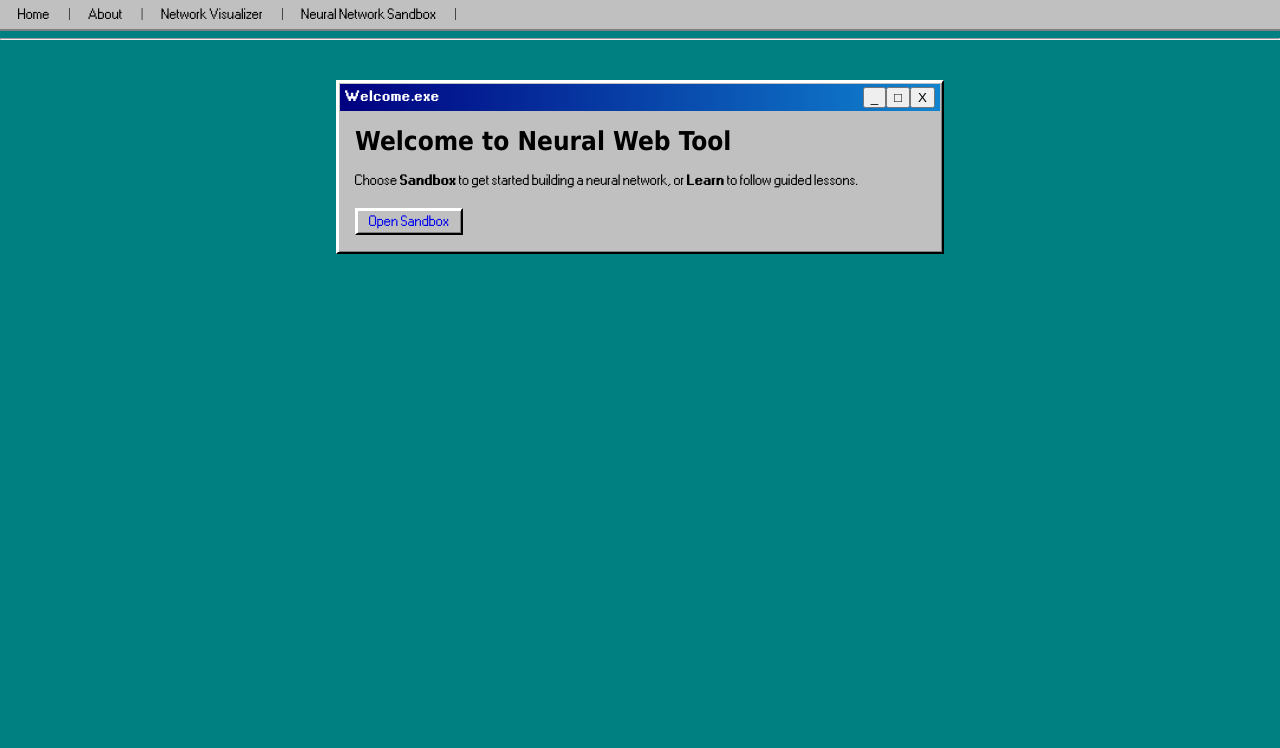
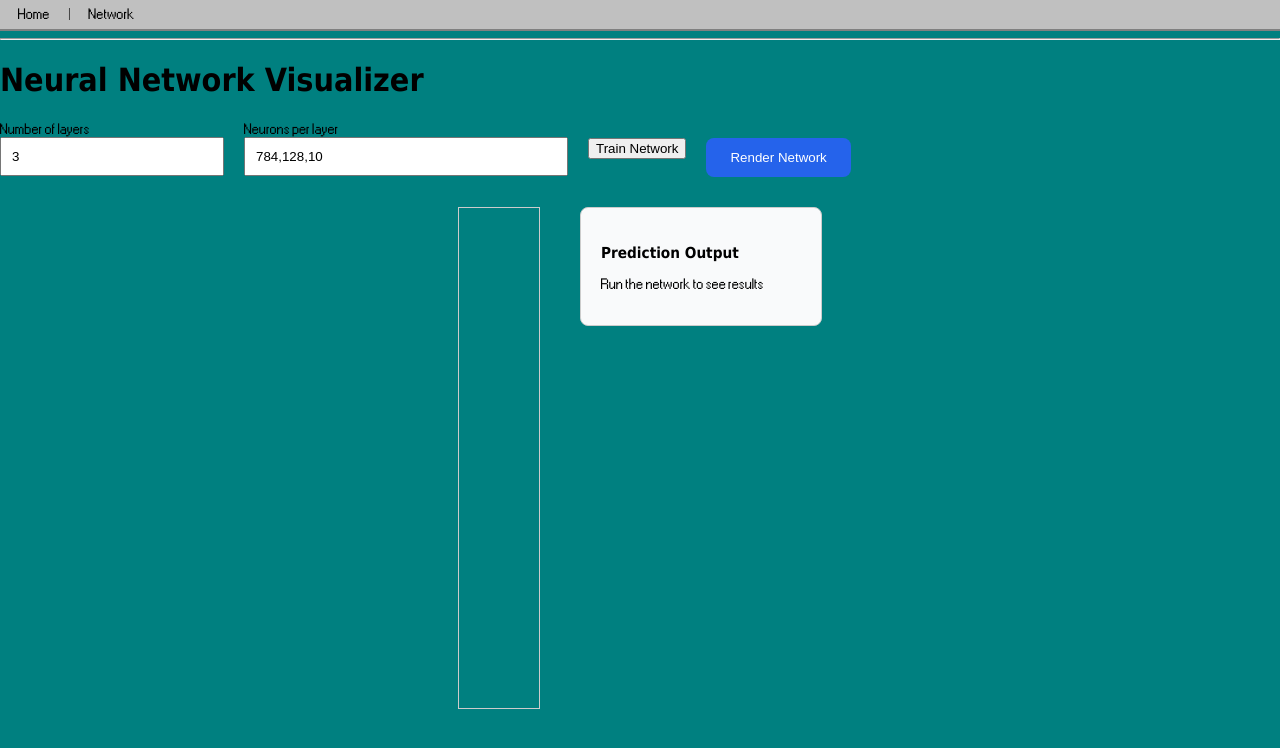
Before and after one commit to jwannamaker/neural-web-tool, a Flask app: page / in a window 1280 px wide. Shown: the top 748 px of the page. Run offline with Flask 3, Linux system fonts and the light colour scheme.

Commit message:
working network + training + hover visualization (stable version)

```diff
--- a/app.py
+++ /dev/null
@@ -1,263 +0,0 @@
-"""Flask web application for neural network visualization and training."""
-import sys
-from typing import Any, Dict, List, Optional, Tuple, Union
-
-import base64
-import io
-from PIL import Image
-import numpy as np
-import torch
-from flask import Flask, render_template, request, jsonify, Response
-
-from neuralwebtool.model import Network as NeuralNetwork
-from neuralwebtool.trainer import Trainer
-from neuralwebtool.data import Data
-
-app: Flask = Flask(__name__)
-current_network: Optional[NeuralNetwork] = None
-
-
-@app.route("/")
-@app.route("/index")
-def index() -> str:
-    """Render the main index page."""
-    return render_template("index.html")
-
-
-@app.route("/about")
-def about() -> str:
-    """Render the about page."""
-    return render_template("about.html")
-
-
-@app.route("/login", methods=["GET", "POST"])
-def login() -> str:
-    """Render the login page."""
-    return "<p>This will be login page<p>"
-
-
-@app.route("/user/<username>")
-def profile(username: str) -> str:
-    """Render the user profile page."""
-    return f"<p>This will be a profile page for {username}<p>"
-
-
-@app.route("/sandbox/")
-def sandbox() -> str:
-    """Render the sandbox page."""
-    return render_template("sandbox.html")
-
-
-@app.route("/learn")
-def learn() -> str:
-    return "<p>This will be the learning page<p>"
-
-
-@app.route("/network")
-def network() -> str:
-    return render_template("network.html")
-
-
-@app.route("/api/create_network", methods=["POST"])
-def create_network() -> Union[Response, Tuple[Response, int]]:
-    data: Optional[Dict[str, Any]] = request.get_json()
-
-    if data is None:
-        return jsonify({"error": "Invalid or missing JSON payload"}), 400
-
-    layer_sizes: List[int] = data.get("layer_sizes", [])
-
-    # create and store network
-    global current_network
-    current_network = NeuralNetwork(layer_sizes)
-
-    return jsonify({"message": "Network created successfully", "layer_sizes": layer_sizes})
-
-
-@app.route("/api/predict", methods=["POST"])
-def predict() -> Union[Response, Tuple[Response, int]]:
-    global current_network
-    if current_network is None:
-        return jsonify({"error": "No network created yet"}), 400
-
-    data: Optional[Dict[str, Any]] = request.get_json()
-    if data is None or "input" not in data:
-        return jsonify({"error": "Invalid or missing input data"}), 400
-
-    # Convert input to tensor and reshape
-    input_list: List[float] = data.get("input", [])
-    input_data: torch.Tensor = torch.tensor(input_list, dtype=torch.float32)
-
-    # Ensure it has batch dimension
-    if len(input_data.shape) == 1:
-        input_data = input_data.unsqueeze(0)
-
-    with torch.no_grad():
-        output: torch.Tensor = current_network(input_data)
-
-    return jsonify({"output": output.tolist()})
-
-
-@app.route("/api/train", methods=["POST"])
-def train() -> Union[Response, Tuple[Response, int]]:
-    global current_network
-    req_data: Optional[Dict[str, Any]] = request.get_json()
-
-    if req_data is None:
-        return jsonify({"error": "Invalid or missing JSON payload"}), 400
-
-    layer_sizes: List[int] = req_data.get("layer_sizes", [784, 128, 64, 10])
-    activations: List[str] = req_data.get("activations", ["relu", "relu", "linear"])
-    loss: str = req_data.get("loss", "cross_entropy")
-    optimizer: str = req_data.get("optimizer", "adam")
-    lr: float = req_data.get("lr", 0.001)
-    epochs: int = req_data.get("epochs", 1)
-    batch_size: int = req_data.get("batch_size", 64)
-
-    if len(activations) != len(layer_sizes) - 1:
-        return jsonify({"error": "Number of activation functions must be one less than number of layers."}), 400
-
-    config: Dict[str, Any] = {
-        "loss": loss,
-        "optimizer": optimizer,
-        "lr": lr,
-        "activations": activations,
-    }
-
-    current_network = NeuralNetwork(layer_sizes=layer_sizes, config=config)
-    data_handler: Data = Data()
-    train_loader: Any = data_handler.get_dataloader(batch_size=batch_size, train=True)
-    trainer: Trainer = Trainer(current_network, config)
-
-    # Simple synchronous training loop for the sandbox
-    for epoch in range(epochs):
-        for images, labels in train_loader:
-            images = images.reshape(images.size(0), -1)
-            trainer.train_step(images, labels)
-
-    return jsonify({"message": f"Training complete for {epochs} epochs!"})
-
-
-@app.route("/api/evaluate", methods=["POST"])
-def evaluate() -> Union[Response, Tuple[Response, int]]:
-    global current_network
-    if current_network is None:
-        return jsonify({"error": "No network created/trained yet."}), 400
-
-    req_data: Optional[Dict[str, Any]] = request.get_json()
-    batch_size: int = 64
-
-    if req_data is not None:
-        batch_size = req_data.get("batch_size", 64)
-
-    data_handler: Data = Data()
-    test_loader: Any = data_handler.get_dataloader(batch_size=batch_size, train=False)
-
-    current_network.eval()
-    correct: int = 0
-    total: int = 0
-
-    # Track per-class accuracy
-    class_correct = [0] * 10
-    class_total = [0] * 10
-
-    with torch.no_grad():
-        for images, labels in test_loader:
-            images = images.reshape(images.size(0), -1)
-            outputs: torch.Tensor = current_network(images)
-            _, predicted = torch.max(outputs.data, 1)
-            total += labels.size(0)
-            correct += (predicted == labels).sum().item()
-
-            for i in range(len(labels)):
-                label = labels[i].item()
-                class_total[label] += 1
-                if predicted[i] == label:
-                    class_correct[label] += 1
-
-    accuracy: float = 100.0 * correct / total
-    class_accuracies = {}
-    for i in range(10):
-        if class_total[i] > 0:
-            class_accuracies[i] = 100.0 * class_correct[i] / class_total[i]
-        else:
-            class_accuracies[i] = 0.0
-
-    current_network.train() # Set back to train mode just in case
-
-    return jsonify({
-        "accuracy": accuracy,
-        "class_accuracies": class_accuracies
-    })
-
-
-@app.route("/api/predict_image", methods=["POST"])
-def predict_image() -> Union[Response, Tuple[Response, int]]:
-    global current_network
-    if current_network is None:
-        return jsonify({"error": "No network created yet"}), 400
-
-    data: Optional[Dict[str, Any]] = request.get_json()
-    if data is None or "image" not in data:
-        return jsonify({"error": "Missing image data"}), 400
-
-    try:
-        # Decode base64 image
-        image_data = data["image"].split(",")[1]
-        image_bytes = base64.b64decode(image_data)
-        image = Image.open(io.BytesIO(image_bytes)).convert("L")  # Convert to grayscale
-
-        # Resize to 28x28
-        image = image.resize((28, 28))
-
-        # Convert to numpy array and normalize
-        # MNIST images are black background (0) and white text (255)
-        # We need to make sure the input matches this.
-        # Usually drawings on canvas are black on white, so we might need to invert.
-        # The user's drawing logic will determine this.
-        img_array = np.array(image, dtype=np.float32)
-
-        # Simple normalization to [0, 1] then match MNIST stats if possible
-        # Or just use the Data.TRANSFORM logic
-        # But here we'll do it manually for simplicity
-        img_array = img_array / 255.0
-
-        # MNIST is white on black. If canvas is black on white, invert:
-        # We'll assume the frontend sends white on black or we invert here.
-        # Let's assume frontend sends white stroke on black background.
-
-        # Apply normalization matching Data.py
-        # mean=[0.130627,], std=[0.308107,]
-        img_array = (img_array - 0.130627) / 0.308107
-
-        # Flatten and convert to tensor
-        input_tensor = torch.tensor(img_array).reshape(1, 784)
-
-        current_network.eval()
-        with torch.no_grad():
-            output = current_network(input_tensor)
-            probabilities = torch.nn.functional.softmax(output, dim=1)[0]
-
-        probs_list = probabilities.tolist()
-        top_indices = np.argsort(probs_list)[-3:][::-1]
-
-        results = []
-        for idx in top_indices:
-            results.append({
-                "digit": int(idx),
-                "confidence": float(probs_list[idx])
-            })
-
-        return jsonify({"predictions": results})
-
-    except Exception as e:
-        return jsonify({"error": str(e)}), 500
-
-
-if __name__ == "__main__":
-    # check for a port argument
-    port: int = 8080
-    if "--port" in sys.argv:
-        port = int(sys.argv[sys.argv.index("--port") + 1])
-
-    app.run(host="0.0.0.0", port=port, debug=True)
--- /dev/null
+++ b/app/__init__.py
@@ -0,0 +1,5 @@
+from flask import Flask
+
+app = Flask(__name__)
+
+from app import routes
--- /dev/null
+++ b/app/routes.py
@@ -0,0 +1,146 @@
+from app import app
+from flask import render_template, request, jsonify
+from app.model import Network
+from app.trainer import Trainer
+from torchvision import datasets, transforms
+import torch
+
+current_network = None
+
+
+# ----------------------
+# MNIST LOADER
+# ----------------------
+def load_mnist():
+    transform = transforms.Compose([
+        transforms.ToTensor(),
+        transforms.Lambda(lambda x: x.view(-1))
+    ])
+
+    dataset = datasets.MNIST(
+        root="./data",
+        train=True,
+        download=True,
+        transform=transform
+    )
+
+    return dataset
+
+
+# ----------------------
+# ROUTES
+# ----------------------
+@app.route('/')
+@app.route('/index')
+def index():
+    return render_template("network.html")
+
+
+# ----------------------
+# BUILD / PREDICT
+# ----------------------
+@app.route('/api/network', methods=['POST'])
+def receive_network():
+    global current_network
+
+    data = request.json
+    layer_sizes = data.get("neurons")
+
+    if not layer_sizes:
+        return jsonify({"status": "error", "message": "No layer data"}), 400
+
+    try:
+        activations = ["relu"] * (len(layer_sizes) - 1)
+
+        current_network = Network(
+            layer_sizes=layer_sizes,
+            config={
+                "loss": "cross_entropy",
+                "optimizer": "adam",
+                "lr": 0.001,
+                "activations": activations,
+            }
+        )
+
+        input_size = layer_sizes[0]
+
+        dummy_input = torch.randn(1, input_size)
+        output = current_network(dummy_input)
+
+        # 🔥 convert to probabilities
+        output = torch.softmax(output, dim=1)
+
+        predicted = torch.argmax(output, dim=1).item()
+
+        return jsonify({
+            "status": "success",
+            "output": output.detach().numpy().tolist(),
+            "prediction": predicted,
+            "weights": [
+                layer.weight.detach().numpy().tolist()
+                for layer in current_network.layers.values()
+            ]
+        })
+
+    except Exception as e:
+        return jsonify({
+            "status": "error",
+            "message": str(e)
+        }), 500
+
+
+# ----------------------
+# TRAIN
+# ----------------------
+@app.route('/api/train', methods=['POST'])
+def train_network():
+    global current_network
+
+    if current_network is None:
+        return jsonify({"status": "error", "message": "No network created"}), 400
+
+    try:
+        dataset = load_mnist()
+
+        input_size = current_network.layers["input"].in_features
+
+        dataset = load_mnist()
+
+        inputs = torch.stack([
+           dataset[i][0][:input_size] for i in range(100)
+        ])
+
+        labels = torch.tensor([dataset[i][1] for i in range(100)])
+
+        trainer = Trainer(current_network, {
+            "loss": "cross_entropy",
+            "optimizer": "adam",
+            "lr": 0.001
+        })
+
+        for _ in range(100):
+            trainer.train_step(inputs, labels)
+
+        # 🔥 run prediction after training
+        output = current_network(inputs[:1])
+
+        # 🔥 convert to probabilities
+        output = torch.softmax(output, dim=1)
+
+        predicted = torch.argmax(output, dim=1).item()
+
+        return jsonify({
+            "status": "trained",
+            "output": output.detach().numpy().tolist(),
+            "prediction": predicted,
+            "weights": [
+                layer.weight.detach().numpy().tolist()
+                for layer in current_network.layers.values()
+            ]
+        })
+
+    except Exception as e:
+        return jsonify({
+            "status": "error",
+            "message": str(e)
+        }), 500
--- a/templates/base.html
+++ b/app/templates/base.html
@@ -12,12 +12,8 @@
 
 <body>
     <nav>
-        {% for href, name in [(url_for('index'), 'Home'),
-        (url_for('about'), 'About'),
-        (url_for('network'), 'Network Visualizer'),
-        (url_for('sandbox'), 'Neural Network Sandbox')] %}
-        <a href="{{ href }}">{{ name }}</a> |
-        {% endfor %}
+        <a href="/">Home</a> |
+        <a href="/index">Network</a>
     </nav>
 
     <hr />
--- a/templates/network.html
+++ b/app/templates/network.html
@@ -32,8 +32,10 @@ h1 {
 
     <div>
         <label>Neurons per layer</label><br>
-        <input type="text" id="neuronsPerLayer" value="4,5,2" style="padding:10px; width:300px;">
+        <input type="text" id="neuronsPerLayer" value="784,128,10" style="padding:10px; width:300px;">
     </div>
+
+    <button onclick="trainNetwork()">Train Network</button>
 
     <button onclick="sendToBackend()" style="
         padding:12px 24px;
@@ -50,30 +52,30 @@ h1 {
 
 <br><br>
 
-<div style="position: relative;">
-    <svg id="connectionLayer" style="
-        position:absolute;
-        top:0;
-        left:0;
-        width:100%;
-        height:100%;
-        pointer-events:none;
-    "></svg>
+<!-- MAIN VISUAL AREA -->
+<div style="display:flex; gap:40px; align-items:flex-start; justify-content:center;">
 
-    <div style="display:flex; gap:40px; align-items:flex-start; justify-content:center; margin-top:20px;">
+    <!-- NETWORK + SVG -->
+    <div style="position: relative;">
 
-    <div style="position: relative;">
-        <svg id="connectionLayer" style="
-            position:absolute;
-            top:0;
-            left:0;
-            width:100%;
-            height:100%;
-            pointer-events:none;
-        "></svg>
+        <!-- SVG LINES -->
+        <svg id="connectionLayer"
+            style="
+                position:absolute;
+                top:0;
+                left:0;
+                width:100%;
+                height:100%;
+                pointer-events:none;
+            ">
+        </svg>
 
+        <!-- NEURONS -->
         <div id="networkContainer"></div>
+
     </div>
+
+    <!-- OUTPUT BOX -->
     <div id="outputBox" style="
         min-width:200px;
         padding:20px;
@@ -86,19 +88,20 @@ h1 {
     </div>
 
 </div>
-</div>
 
 <script>
 let allLines = [];
 let neuronMap = new Map();
+let networkWeights = [];
 
 function renderNetwork() {
-    const layerCount = parseInt(document.getElementById("layerCount").value);
-    const neuronInput = document.getElementById("neuronsPerLayer").value;
+    const MAX_NEURONS = 12;
 
-    const neuronCounts = neuronInput
+    const neuronCounts = document
+        .getElementById("neuronsPerLayer")
+        .value
         .split(",")
-        .map(n => parseInt(n.trim()))
+        .map(n => Math.min(parseInt(n.trim()), MAX_NEURONS))
         .filter(n => !isNaN(n));
 
     const container = document.getElementById("networkContainer");
@@ -108,11 +111,6 @@ function renderNetwork() {
     svg.innerHTML = "";
     allLines = [];
     neuronMap.clear();
-
-    if (neuronCounts.length !== layerCount) {
-        container.innerHTML = "<p>Layer count must match neuron list</p>";
-        return;
-    }
 
     const layers = [];
 
@@ -125,7 +123,6 @@ function renderNetwork() {
 
         const label = document.createElement("div");
         label.style.fontWeight = "bold";
-        label.style.marginBottom = "10px";
 
         if (layerIndex === 0) label.textContent = "Input";
         else if (layerIndex === neuronCounts.length - 1) label.textContent = "Output";
@@ -137,6 +134,16 @@ function renderNetwork() {
 
         for (let i = 0; i < count; i++) {
             const neuron = document.createElement("div");
+
+            neuron.style.cursor = "pointer";
+
+            neuron.addEventListener("mouseenter", () => {
+                highlightConnections(neuron);
+            });
+
+            neuron.addEventListener("mouseleave", () => {
+                resetConnections();
+            });
 
             neuron.style.width = "52px";
             neuron.style.height = "34px";
@@ -150,20 +157,7 @@ function renderNetwork() {
             neuron.style.display = "flex";
             neuron.style.alignItems = "center";
             neuron.style.justifyContent = "center";
-            neuron.style.cursor = "pointer";
-            neuron.style.transition = "transform 0.15s ease";
-
             neuron.textContent = i + 1;
-
-            neuron.addEventListener("mouseenter", () => {
-                neuron.style.transform = "scale(1.1)";
-                highlightConnections(neuron);
-            });
-
-            neuron.addEventListener("mouseleave", () => {
-                neuron.style.transform = "scale(1)";
-                resetConnections();
-            });
 
             layer.appendChild(neuron);
             neurons.push(neuron);
@@ -173,7 +167,6 @@ function renderNetwork() {
         layers.push(neurons);
     });
 
-
     setTimeout(() => drawConnections(layers, svg), 50);
 }
 
@@ -181,13 +174,10 @@ function drawConnections(layers, svg) {
     const svgRect = svg.getBoundingClientRect();
 
     for (let i = 0; i < layers.length - 1; i++) {
-        const currentLayer = layers[i];
-        const nextLayer = layers[i + 1];
-
-        currentLayer.forEach(fromNeuron => {
+        layers[i].forEach((fromNeuron, fromIndex) => {
             const fromRect = fromNeuron.getBoundingClientRect();
 
-            nextLayer.forEach(toNeuron => {
+            layers[i + 1].forEach((toNeuron, toIndex) => {
                 const toRect = toNeuron.getBoundingClientRect();
 
                 const line = document.createElementNS("http://www.w3.org/2000/svg", "line");
@@ -198,12 +188,18 @@ function drawConnections(layers, svg) {
                 line.setAttribute("y2", toRect.top + toRect.height / 2 - svgRect.top);
 
                 line.setAttribute("stroke", "black");
-                line.setAttribute("stroke-width", "0.8");
+                line.setAttribute("stroke-width", "1");
+
+                // 🔥 attach weight safely
+                if (networkWeights[i] && networkWeights[i][toIndex]) {
+                    const weight = networkWeights[i][toIndex][fromIndex];
+                    line.dataset.weight = weight;
+                }
 
                 svg.appendChild(line);
-
                 allLines.push(line);
 
+                // 🔥 map connections
                 if (!neuronMap.has(fromNeuron)) neuronMap.set(fromNeuron, []);
                 if (!neuronMap.has(toNeuron)) neuronMap.set(toNeuron, []);
 
@@ -214,16 +210,89 @@ function drawConnections(layers, svg) {
     }
 }
 
+function sendToBackend() {
+    const neurons = document
+        .getElementById("neuronsPerLayer")
+        .value
+        .split(",")
+        .map(n => parseInt(n.trim()));
+
+    fetch("/api/network", {
+        method: "POST",
+        headers: {"Content-Type": "application/json"},
+        body: JSON.stringify({ neurons })
+    })
+    .then(res => res.json())
+    .then(data => {
+        console.log(data);
+
+        if (data.status !== "success") {
+            alert("Backend error: " + data.message);
+            return;
+        }
+
+        networkWeights = data.weights;
+
+        renderNetwork(); // ✅ FIX: correct function
+
+        updateOutput(data);
+    })
+    .catch(err => console.error(err));
+}
+
+function trainNetwork() {
+    fetch('/api/train', { method: 'POST' })
+    .then(res => res.json())
+    .then(data => {
+        console.log(data);
+
+        if (data.status !== "trained") {
+            alert("Training error: " + data.message);
+            return;
+        }
+
+        networkWeights = data.weights;
+
+        renderNetwork(); // ✅ FIX
+
+        updateOutput(data);
+    })
+    .catch(err => console.error(err));
+}
+
+function updateOutput(data) {
+    const box = document.getElementById("outputBox");
+
+    if (!data.output) return;
+
+    box.innerHTML = "<h3>Prediction Output</h3>";
+
+    if (data.prediction !== undefined) {
+        box.innerHTML += `<b>Predicted Digit: ${data.prediction}</b><br><br>`;
+    }
+
+    box.innerHTML += data.output[0]
+        .map((val, i) => `Neuron ${i+1}: ${Number(val).toFixed(4)}`)
+        .join("<br>");
+}
+
 function highlightConnections(neuron) {
     const connected = neuronMap.get(neuron) || [];
 
     allLines.forEach(line => {
         if (connected.includes(line)) {
-            line.setAttribute("stroke", "#2563eb");
-            line.setAttribute("stroke-width", "2");
+            const weight = parseFloat(line.dataset.weight || 0);
+
+            if (weight > 0) {
+                line.setAttribute("stroke", "red");
+            } else {
+                line.setAttribute("stroke", "blue");
+            }
+
+            line.setAttribute("stroke-width", Math.abs(weight) * 3 + 1);
         } else {
-            line.setAttribute("stroke", "black");
-            line.setAttribute("stroke-width", "0.8");
+            line.setAttribute("stroke", "#ccc");
+            line.setAttribute("stroke-width", "1");
         }
     });
 }
@@ -231,43 +300,8 @@ function highlightConnections(neuron) {
 function resetConnections() {
     allLines.forEach(line => {
         line.setAttribute("stroke", "black");
-        line.setAttribute("stroke-width", "0.8");
+        line.setAttribute("stroke-width", "1");
     });
-}
-
-function sendToBackend() {
-    const layerCount = parseInt(document.getElementById("layerCount").value);
-    const neuronInput = document.getElementById("neuronsPerLayer").value;
-
-    const neuronCounts = neuronInput
-        .split(",")
-        .map(n => parseInt(n.trim()))
-        .filter(n => !isNaN(n));
-
-    fetch('/api/network', {
-        method: 'POST',
-        headers: { 'Content-Type': 'application/json' },
-        body: JSON.stringify({
-            layers: layerCount,
-            neurons: neuronCounts
-        })
-    })
-    .then(res => res.json())
-    .then(data => {
-        console.log("Backend response:", data);
-
-        renderNetwork();
-
-        if (data.output) {
-            const box = document.getElementById("outputBox");
-
-            box.innerHTML = "<h3>Prediction Output</h3>" +
-                data.output.map((val, i) =>
-                    `<div>Neuron ${i+1}: <strong>${val.toFixed(4)}</strong></div>`
-                ).join("");
-        }
-    })
-    .catch(err => console.error(err));
 }
 </script>
 
--- /dev/null
+++ b/run.py
@@ -0,0 +1,4 @@
+from app import app
+
+if __name__ == "__main__":
+    app.run(debug=True)
```
Also changed, not shown: app/data.py (renamed from neuralwebtool/data.py), app/model.py (renamed from neuralwebtool/model.py), app/templates/about.html (renamed from templates/about.html), app/templates/index.html (renamed from templates/index.html), app/templates/sandbox.html (renamed from templates/sandbox.html), app/trainer.py (renamed from neuralwebtool/trainer.py).
